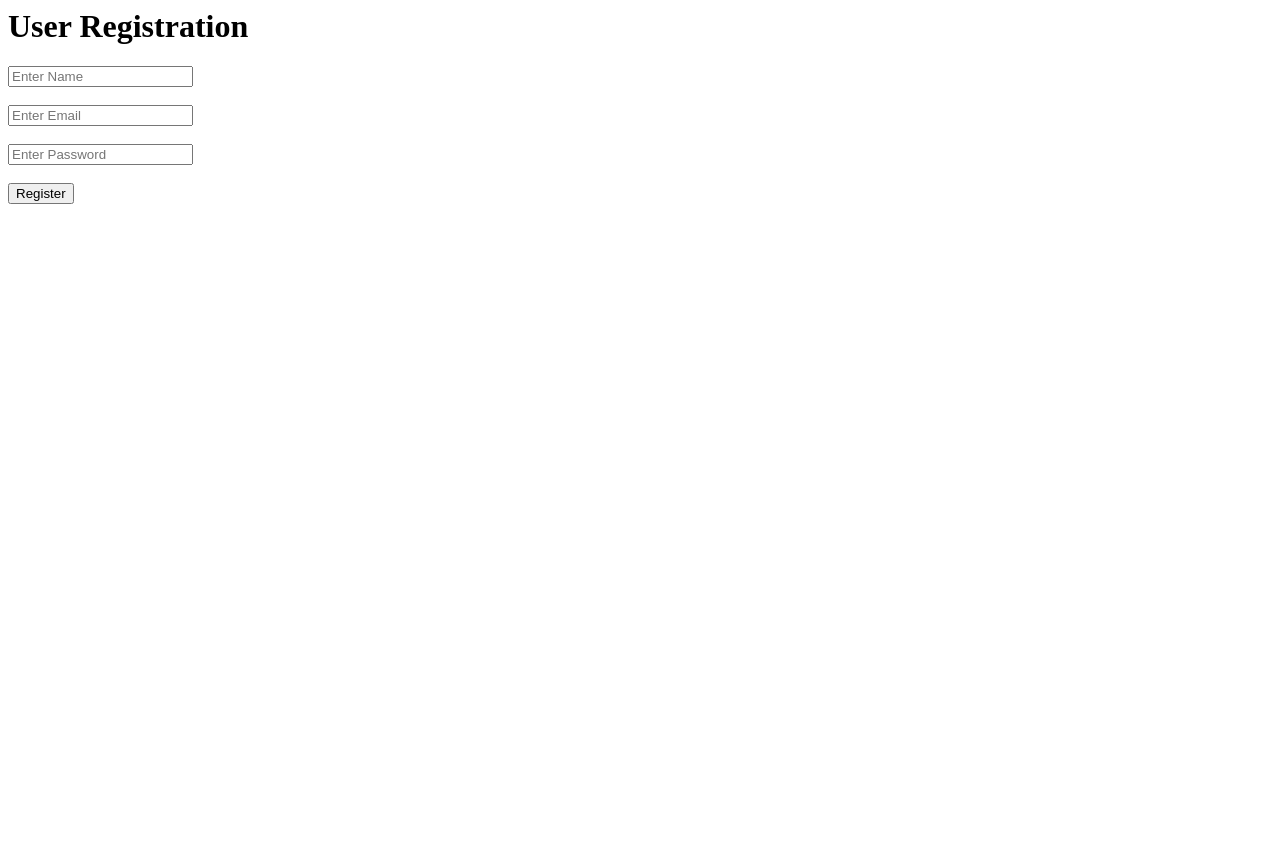
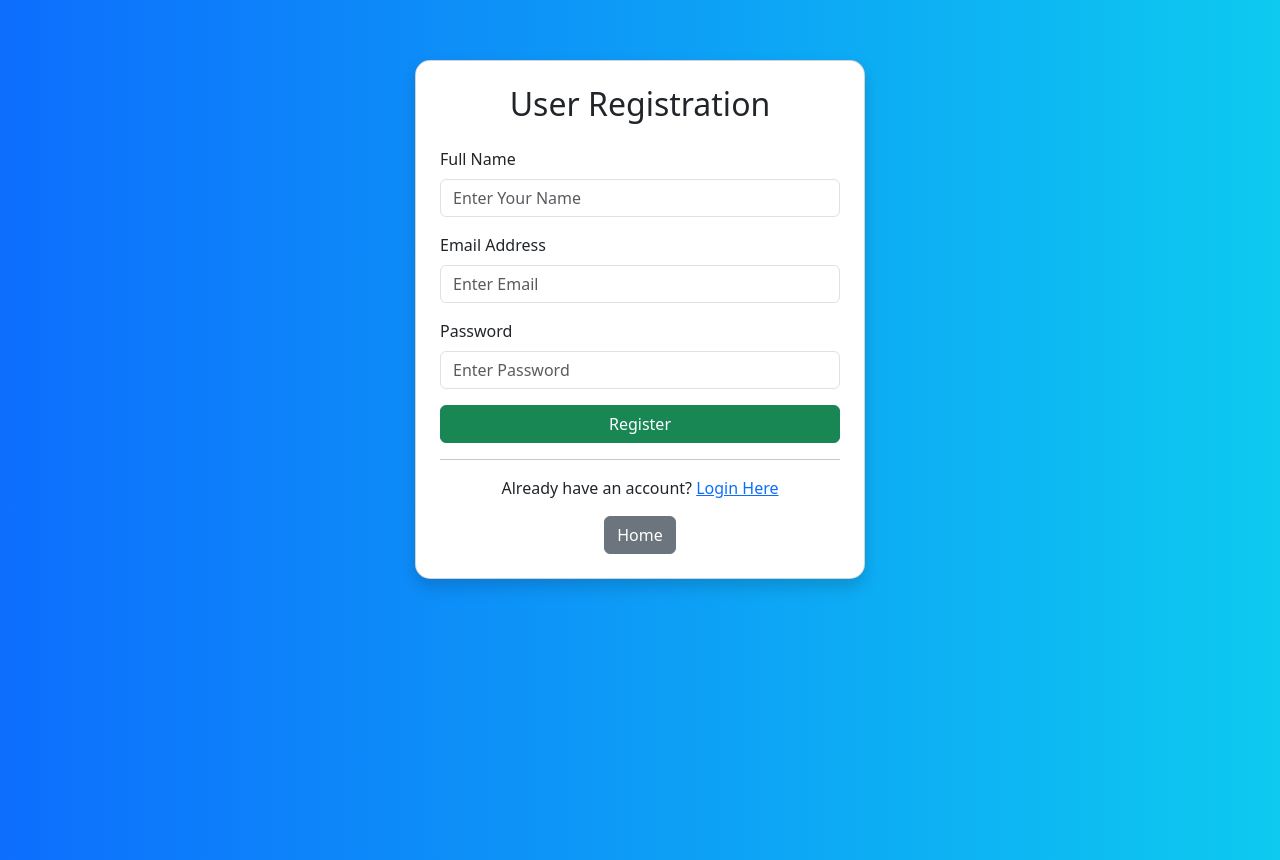
Before and after one commit to shravanikenchu-web/Online-Gas-Booking-System, a Flask app: page /register in a window 1280 px wide. Before the commit the page ends 204 px from the top, so only its background shows below. Run offline with Flask 3, Linux system fonts and the light colour scheme.

Commit message:
Update 02_register.html

```diff
--- a/templates/02_register.html
+++ b/templates/02_register.html
@@ -1,31 +1,91 @@
-<! DOCTYPE html>
-<html>
+<!DOCTYPE html>
+<html lang="en">
 
 <head>
-<title>Register</title>
+    <meta charset="UTF-8">
+    <meta name="viewport" content="width=device-width, initial-scale=1.0">
+    <title>User Registration</title>
+
+    <link href="https://cdn.jsdelivr.net/npm/bootstrap@5.3.3/dist/css/bootstrap.min.css" rel="stylesheet">
+
+    <style>
+        body {
+            background: linear-gradient(to right, #0d6efd, #0dcaf0);
+            height: 100vh;
+        }
+
+        .register-card {
+            max-width: 450px;
+            margin: auto;
+            margin-top: 60px;
+            border-radius: 15px;
+        }
+    </style>
 </head>
 
 <body>
 
-<h1>User Registration</h1>
+    <div class="container">
 
-<form method="POST">
+        <div class="card shadow register-card">
+            <div class="card-body p-4">
 
-<input type="text" name="name" placeholder="Enter Name" required>
+                <h2 class="text-center mb-4">
+                    User Registration
+                </h2>
 
-<br><br>
+                <form method="POST">
 
-<input type="email" name="email" placeholder="Enter Email" required>
+                    <div class="mb-3">
+                        <label class="form-label">Full Name</label>
+                        <input type="text"
+                               name="name"
+                               class="form-control"
+                               placeholder="Enter Your Name"
+                               required>
+                    </div>
 
-<br><br>
+                    <div class="mb-3">
+                        <label class="form-label">Email Address</label>
+                        <input type="email"
+                               name="email"
+                               class="form-control"
+                               placeholder="Enter Email"
+                               required>
+                    </div>
 
-<input type="password" name="password" placeholder="Enter Password" required>
+                    <div class="mb-3">
+                        <label class="form-label">Password</label>
+                        <input type="password"
+                               name="password"
+                               class="form-control"
+                               placeholder="Enter Password"
+                               required>
+                    </div>
 
-<br><br>
+                    <button type="submit" class="btn btn-success w-100">
+                        Register
+                    </button>
 
-<button type="submit">Register</button>
+                </form>
 
-</form>
+                <hr>
+
+                <div class="text-center">
+                    Already have an account?
+                    <a href="/login">Login Here</a>
+                </div>
+
+                <div class="text-center mt-3">
+                    <a href="/" class="btn btn-secondary">
+                        Home
+                    </a>
+                </div>
+
+            </div>
+        </div>
+
+    </div>
 
 </body>
 </html>
```
